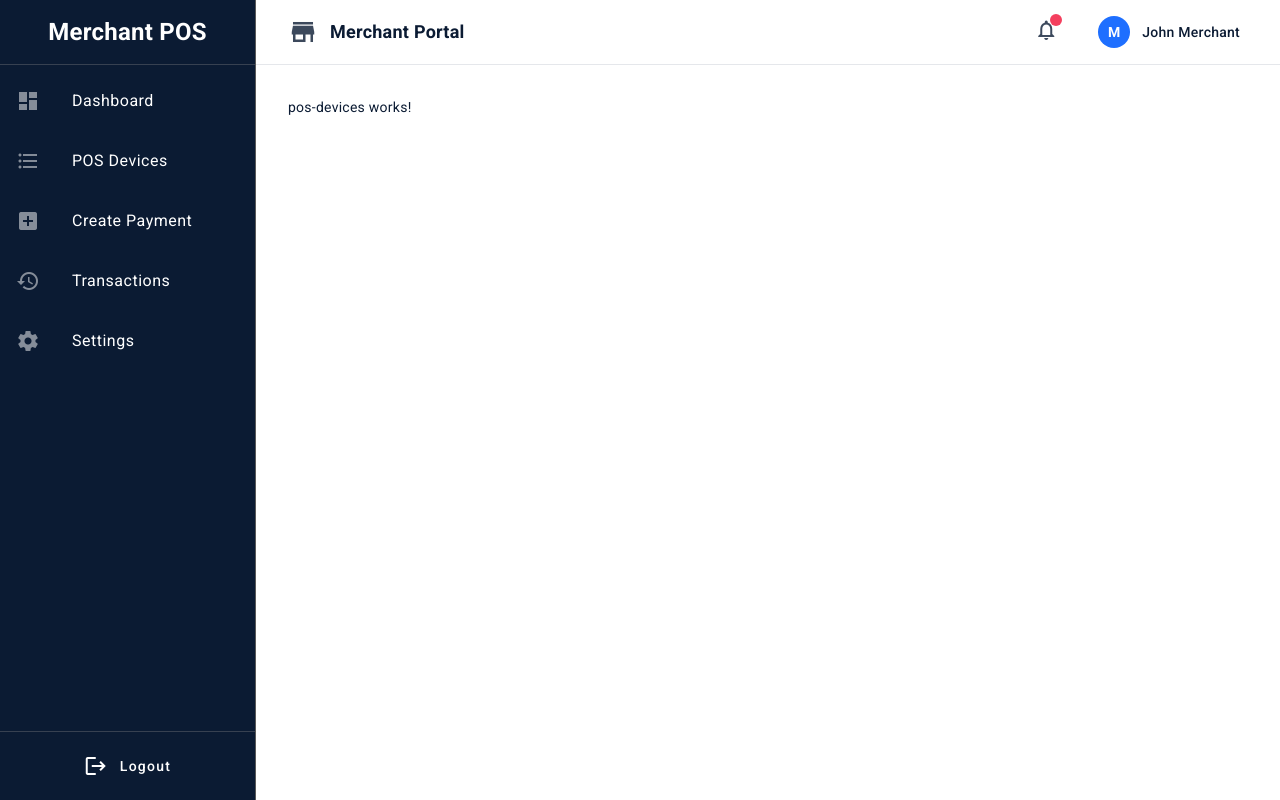
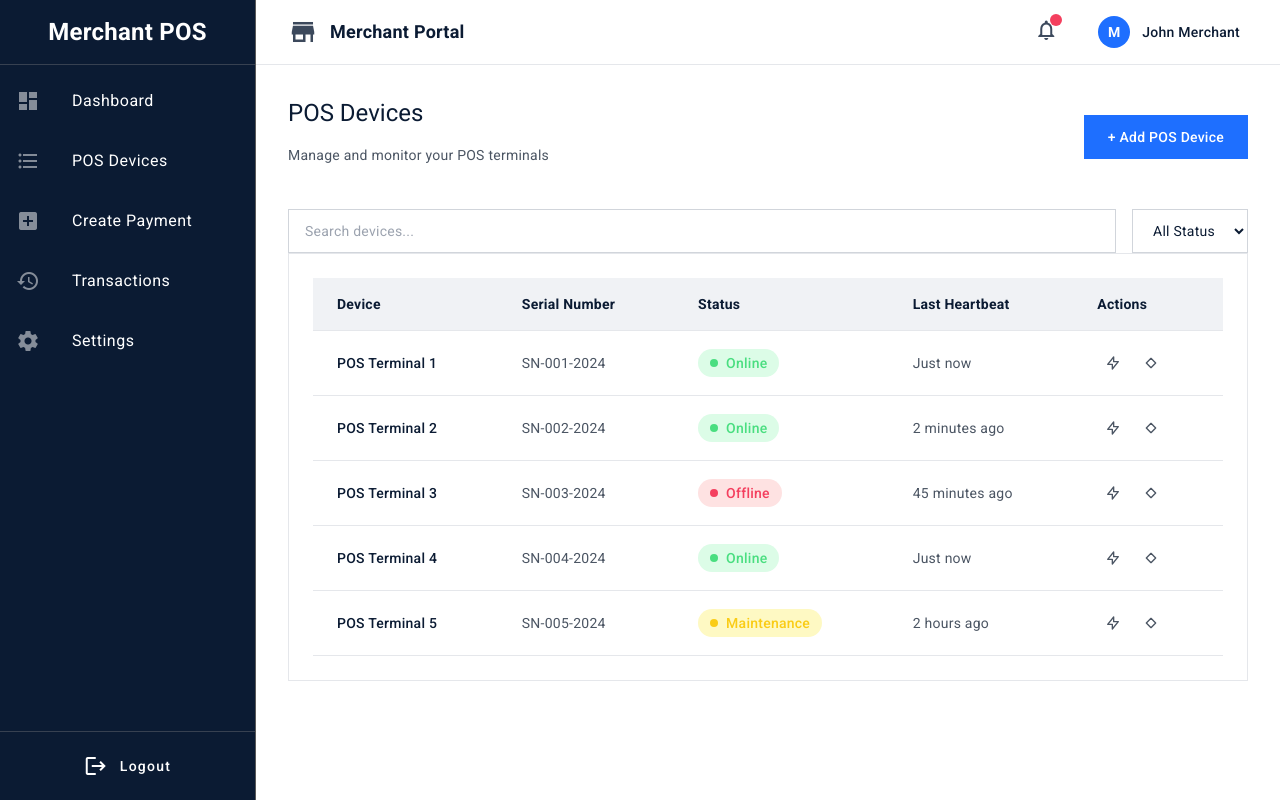
Before and after one commit to A-Elshorafa/pos-fr, an Angular app: page /pos-devices in a window 1280 px wide. Built offline with nearby package versions, Linux system fonts and the light colour scheme; a web font is replaced by a local one.

Commit message:
feat(pos-devices): add devices list

```diff
--- a/src/app/features/pos-devices/pos-devices.component.html
+++ b/src/app/features/pos-devices/pos-devices.component.html
@@ -1 +1,128 @@
-<p>pos-devices works!</p>
+<div class="space-y-8">
+  <!-- Page Header -->
+  <div class="flex items-center justify-between">
+    <div>
+      <h1 class="text-h1 text-dark-primary font-bold">POS Devices</h1>
+      <p class="text-body text-gray-600 mt-2">
+        Manage and monitor your POS terminals
+      </p>
+    </div>
+    <button
+      class="h-11 px-6 py-3 bg-primary text-white font-medium rounded-button hover:bg-primary-hover transition-colors"
+    >
+      + Add POS Device
+    </button>
+  </div>
+
+  <!-- Filters -->
+  <div class="flex gap-4">
+    <input
+      type="text"
+      placeholder="Search devices..."
+      class="flex-1 h-11 px-4 py-2 border border-border-input rounded-input focus:outline-none focus:ring-2 focus:ring-primary focus:border-transparent transition-colors bg-white text-dark-primary"
+    />
+    <select
+      class="px-4 py-2 border border-border-input rounded-input focus:outline-none focus:ring-2 focus:ring-primary bg-white text-dark-primary"
+    >
+      <option>All Status</option>
+      <option>Online</option>
+      <option>Offline</option>
+    </select>
+  </div>
+
+  <!-- Devices Table -->
+  <app-card padding="md" shadow>
+    <div class="overflow-x-auto">
+      <table class="w-full">
+        <thead>
+          <tr class="border-b border-border-gray bg-table-header">
+            <th
+              class="px-6 py-4 text-left text-label font-semibold text-dark-primary"
+            >
+              Device
+            </th>
+            <th
+              class="px-6 py-4 text-left text-label font-semibold text-dark-primary"
+            >
+              Serial Number
+            </th>
+            <th
+              class="px-6 py-4 text-left text-label font-semibold text-dark-primary"
+            >
+              Status
+            </th>
+            <th
+              class="px-6 py-4 text-left text-label font-semibold text-dark-primary"
+            >
+              Last Heartbeat
+            </th>
+            <th
+              class="px-6 py-4 text-left text-label font-semibold text-dark-primary"
+            >
+              Actions
+            </th>
+          </tr>
+        </thead>
+        <tbody>
+          <tr
+            class="border-b border-border-gray hover:bg-table-even transition-colors"
+            *ngFor="let device of devices"
+          >
+            <td class="px-6 py-4 text-body text-dark-primary font-medium">
+              {{ device.name }}
+            </td>
+            <td class="px-6 py-4 text-body text-gray-600">
+              {{ device.serial }}
+            </td>
+            <td class="px-6 py-4">
+              <app-status-badge [status]="device.status">
+                {{ device.statusLabel }}
+              </app-status-badge>
+            </td>
+            <td class="px-6 py-4 text-body text-gray-600">
+              {{ device.lastHeartbeat }}
+            </td>
+            <td class="px-6 py-4">
+              <div class="flex gap-2">
+                <button
+                  class="p-2 hover:bg-light-bg rounded-lg transition-colors"
+                >
+                  <svg
+                    class="w-4 h-4 text-gray-600"
+                    fill="none"
+                    stroke="currentColor"
+                    viewBox="0 0 24 24"
+                  >
+                    <path
+                      stroke-linecap="round"
+                      stroke-linejoin="round"
+                      stroke-width="2"
+                      d="M13 10V3L4 14h7v7l9-11h-7z"
+                    />
+                  </svg>
+                </button>
+                <button
+                  class="p-2 hover:bg-light-bg rounded-lg transition-colors"
+                >
+                  <svg
+                    class="w-4 h-4 text-gray-600"
+                    fill="none"
+                    stroke="currentColor"
+                    viewBox="0 0 24 24"
+                  >
+                    <path
+                      stroke-linecap="round"
+                      stroke-linejoin="round"
+                      stroke-width="2"
+                      d="M9 19l-7-7 7-7m0 0l7 7-7 7"
+                    />
+                  </svg>
+                </button>
+              </div>
+            </td>
+          </tr>
+        </tbody>
+      </table>
+    </div>
+  </app-card>
+</div>
--- a/src/app/features/pos-devices/pos-devices.component.ts
+++ b/src/app/features/pos-devices/pos-devices.component.ts
@@ -1,10 +1,50 @@
 import { Component } from "@angular/core";
 import { CommonModule } from "@angular/common";
+import { CardComponent } from "../../shared/components/card/card";
+import { StatusBadgeComponent } from "../../shared/components/status-badge/status-badge";
 
 @Component({
   selector: "app-pos-devices",
   standalone: true,
-  imports: [CommonModule],
+  imports: [CommonModule, CardComponent, StatusBadgeComponent],
   templateUrl: "./pos-devices.component.html",
 })
-export class PosDevicesComponent {}
+export class PosDevicesComponent {
+  devices = [
+    {
+      name: "POS Terminal 1",
+      serial: "SN-001-2024",
+      status: "online" as const,
+      statusLabel: "Online",
+      lastHeartbeat: "Just now",
+    },
+    {
+      name: "POS Terminal 2",
+      serial: "SN-002-2024",
+      status: "online" as const,
+      statusLabel: "Online",
+      lastHeartbeat: "2 minutes ago",
+    },
+    {
+      name: "POS Terminal 3",
+      serial: "SN-003-2024",
+      status: "offline" as const,
+      statusLabel: "Offline",
+      lastHeartbeat: "45 minutes ago",
+    },
+    {
+      name: "POS Terminal 4",
+      serial: "SN-004-2024",
+      status: "online" as const,
+      statusLabel: "Online",
+      lastHeartbeat: "Just now",
+    },
+    {
+      name: "POS Terminal 5",
+      serial: "SN-005-2024",
+      status: "maintenance" as const,
+      statusLabel: "Maintenance",
+      lastHeartbeat: "2 hours ago",
+    },
+  ];
+}
```
